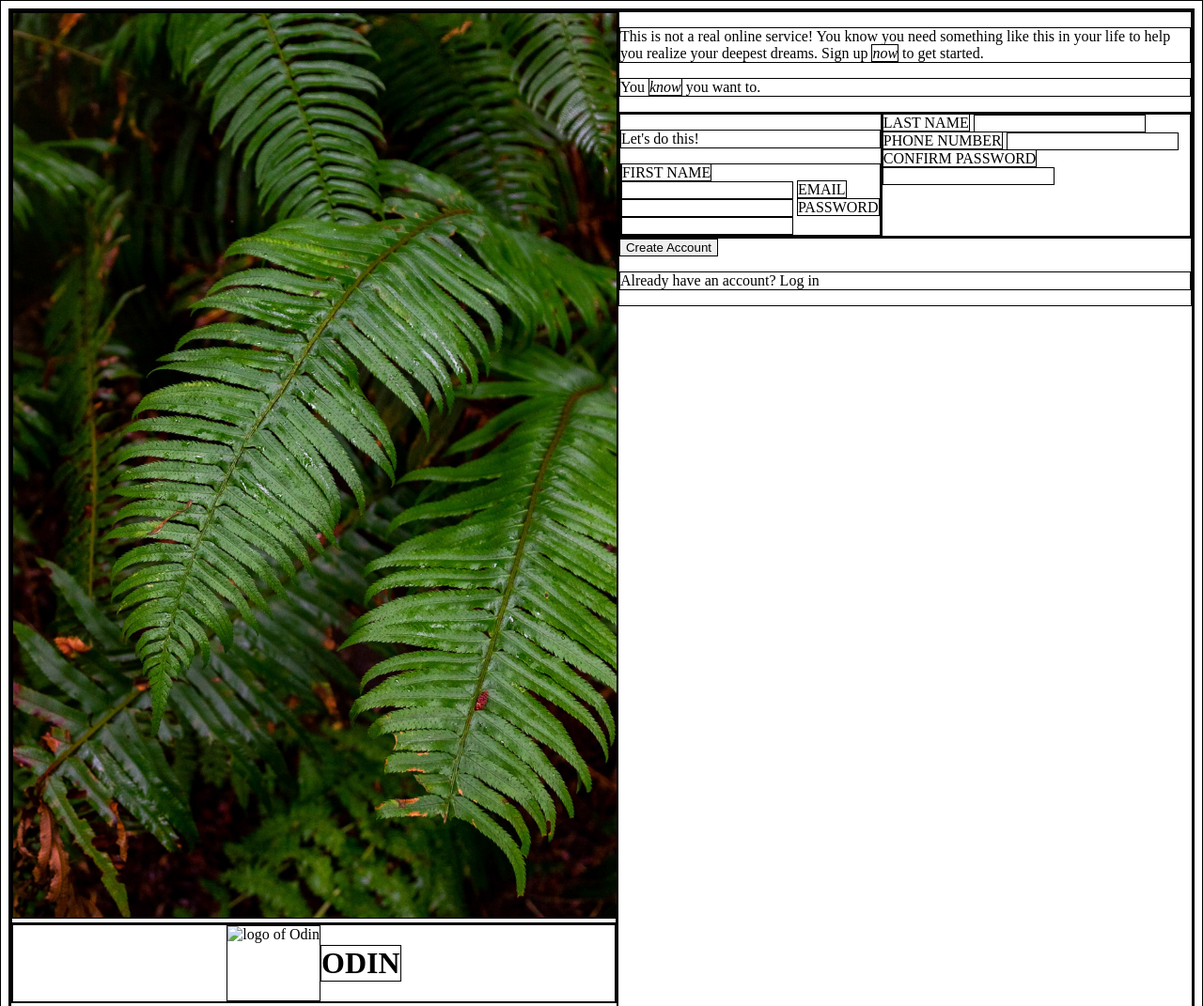
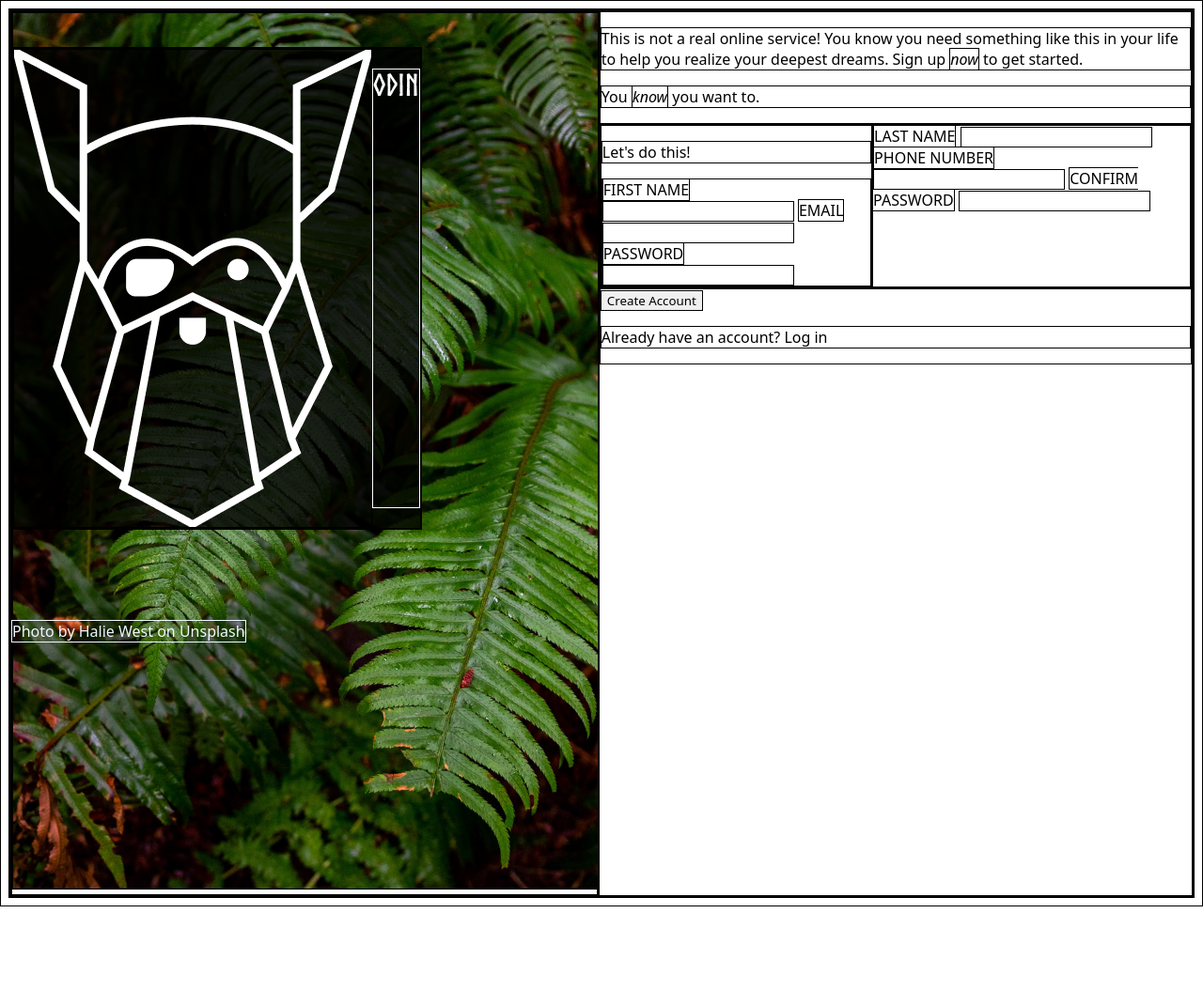
Before and after one commit to IhO17/sign-up_form, a plain HTML site: page index.html in a window 1280 px wide. Shown: the top 1071 px of the page at 94% size. After the commit the page ends 965 px from the top, so only its background shows below. Drawn offline with Linux system fonts and the light colour scheme.

Commit message:
all elements on the page

```diff
--- a/index.html
+++ b/index.html
@@ -14,11 +14,11 @@
             </div>
             <div class="logo-bar">
                 <div class="logo">
-                    <img src="images/Norse-Bold.otf" alt="logo of Odin">
+                    <img src="images/odin-lined.png" alt="logo of Odin">
                     <h1 class="title">ODIN</h1>
                 </div>
             </div>
-            <p>Photo by Halie West on Unsplash</p>
+            <p class="img-footer">Photo by Halie West on Unsplash</p>
         </div>
         <div class="right-side">
             <div class="text">
--- a/styles.css
+++ b/styles.css
@@ -1,8 +1,12 @@
 * {
     border: 1px solid;
+    font-family: system-ui, -apple-system, BlinkMacSystemFont, 'Segoe UI', Roboto, Oxygen, Ubuntu, Cantarell, 'Open Sans', 'Helvetica Neue', sans-serif;
 }
 
-
+@font-face {
+    font-family: titleFont;
+    src: url(images/Norse-Bold.otf);
+}
 
 .container,
 .logo,
@@ -11,8 +15,28 @@
     justify-content: center;
 }
 
+.container {
 
+}
+
+.logo-bar {
+    background-color: rgba(0, 0, 0, 0.799);
+    position: absolute;
+    top: 50px;
+
+}
+
+.title {
+    font-family: titleFont;
+    color: rgb(255, 255, 255);
+}
 .picture {
     width: 100%;
 
 }
+
+.img-footer {
+    position: absolute;
+    bottom: 100px;
+    color: aliceblue;
+}
```
